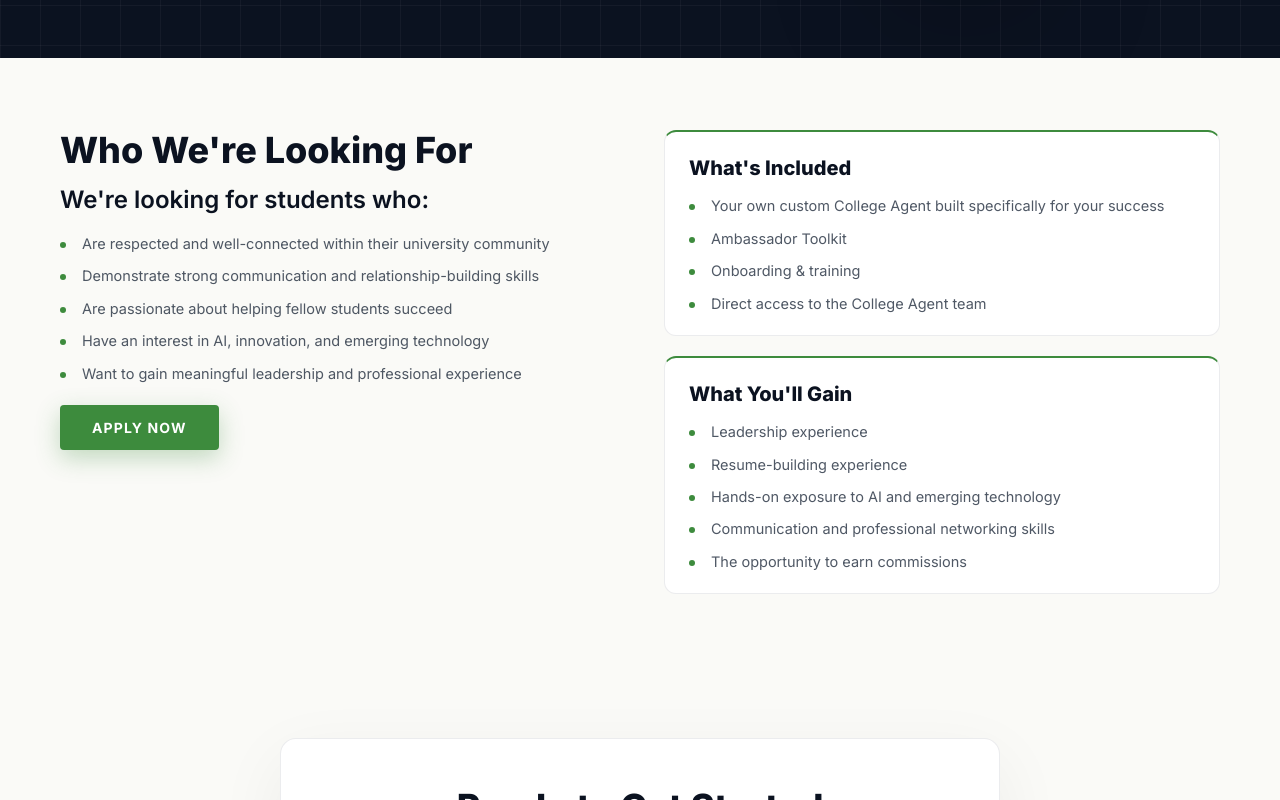
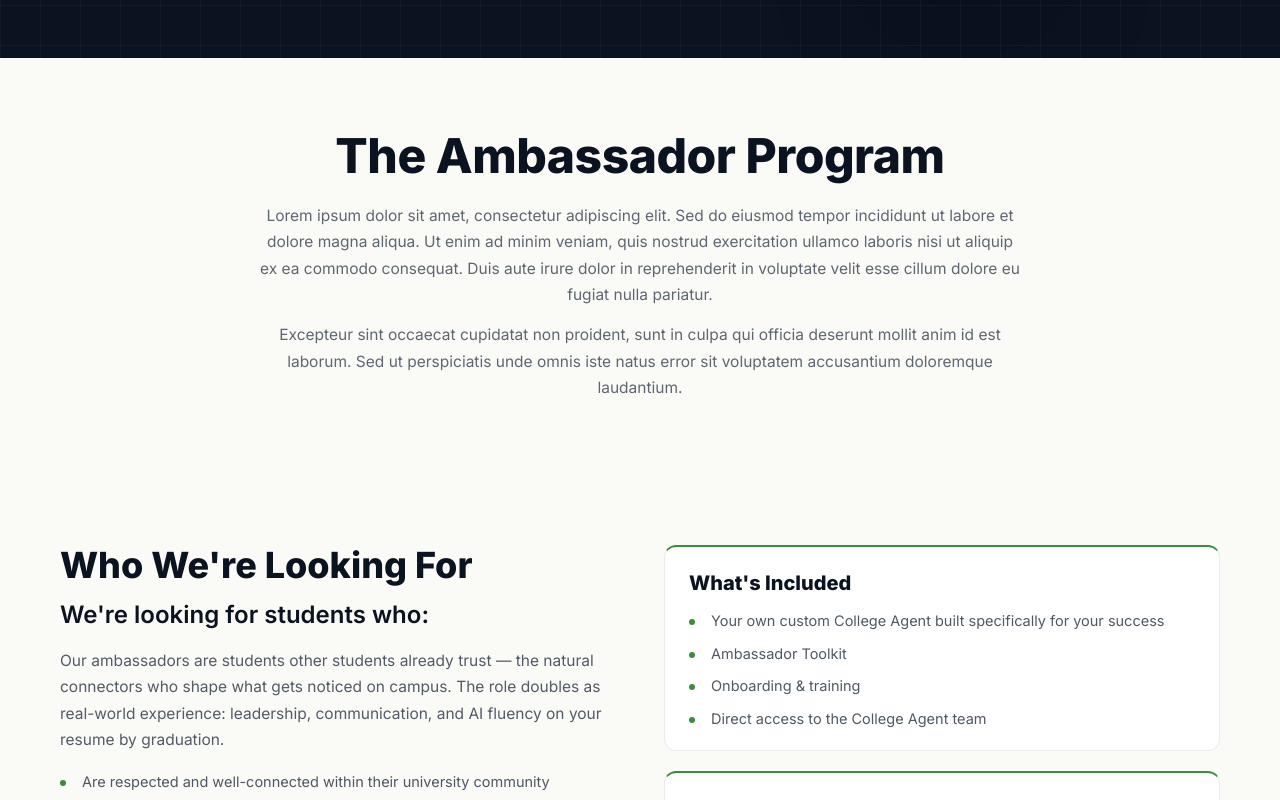
Before and after one commit to doralevich/the-college-agent, a Next.js app: page /ambassador in a window 1280 px wide. Shown: the part 1820-2620 px from the top of the page. Built offline with nearby package versions, Linux system fonts and the light colour scheme; no server answers.

Commit message:
Ambassador: Who-section intro + The Ambassador Program banner (#39)
Two-sentence intro paragraph between the Who h4 and the bullet list, plus a new centered "The Ambassador Program" banner section (h2 sized like an h1, Lorem Ipsum body) between Why-Become and Who.

```diff
--- a/app/ambassador/page.tsx
+++ b/app/ambassador/page.tsx
@@ -143,11 +143,36 @@
           </div>
         </section>
 
+        <section className="affiliate-section program-banner-section">
+          <div className="affiliate-shell">
+            <div className="program-banner">
+              <h2 className="program-banner-title">The Ambassador Program</h2>
+              <p>
+                Lorem ipsum dolor sit amet, consectetur adipiscing elit. Sed do eiusmod tempor
+                incididunt ut labore et dolore magna aliqua. Ut enim ad minim veniam, quis nostrud
+                exercitation ullamco laboris nisi ut aliquip ex ea commodo consequat. Duis aute
+                irure dolor in reprehenderit in voluptate velit esse cillum dolore eu fugiat nulla
+                pariatur.
+              </p>
+              <p>
+                Excepteur sint occaecat cupidatat non proident, sunt in culpa qui officia deserunt
+                mollit anim id est laborum. Sed ut perspiciatis unde omnis iste natus error sit
+                voluptatem accusantium doloremque laudantium.
+              </p>
+            </div>
+          </div>
+        </section>
+
         <section className="affiliate-section">
           <div className="affiliate-shell who-shell">
             <div className="who-left">
               <h2>Who We&apos;re Looking For</h2>
               <h4>We&apos;re looking for students who:</h4>
+              <p className="who-intro">
+                Our ambassadors are students other students already trust — the natural connectors
+                who shape what gets noticed on campus. The role doubles as real-world experience:
+                leadership, communication, and AI fluency on your resume by graduation.
+              </p>
               <ul className="bullet-list who-bullets">
                 {LOOKING_FOR.map((item) => <li key={item}>{item}</li>)}
               </ul>
@@ -744,6 +769,34 @@
           line-height: 1.3;
           margin: 0 0 18px;
         }
+        .program-banner {
+          text-align: center;
+          max-width: 760px;
+          margin: 0 auto;
+        }
+        .program-banner-title {
+          font-size: clamp(36px, 4.5vw, 48px);
+          font-weight: 800;
+          color: var(--navy);
+          line-height: 1.1;
+          letter-spacing: -.01em;
+          margin: 0 0 20px;
+        }
+        .program-banner p {
+          font-size: 15.5px;
+          color: rgba(11,23,41,.65);
+          line-height: 1.7;
+          margin: 0;
+        }
+        .program-banner p + p {
+          margin-top: 14px;
+        }
+        .who-intro {
+          font-size: 15.5px;
+          color: rgba(11,23,41,.7);
+          line-height: 1.7;
+          margin: 0 0 18px;
+        }
         .who-bullets {
           padding-left: 24px;
           margin-bottom: 0;
```
